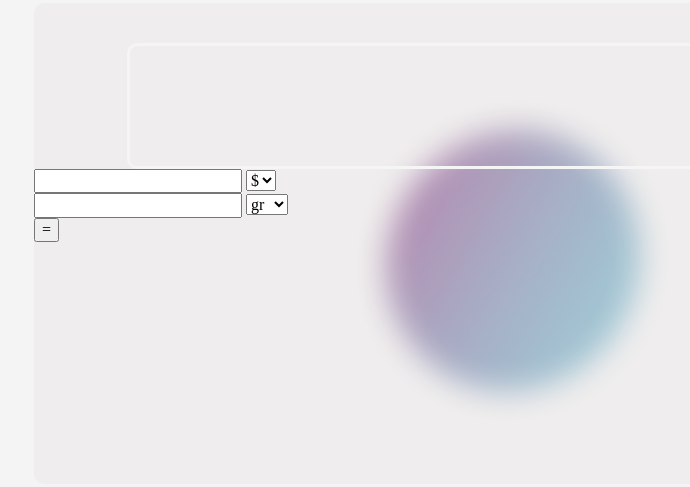
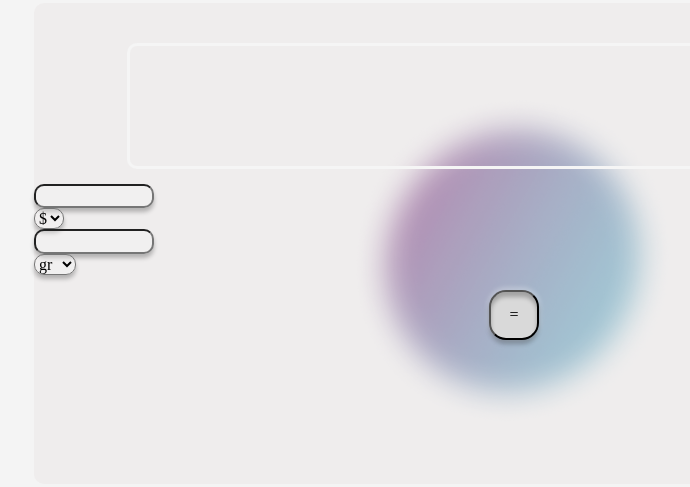
Before and after one commit to J-CarlosRojas/calculadora_Para_Supermercado, a plain HTML site: page index.html in a window 1280 px wide. Shown: the part 55-542 px from the top of the page, without its empty margins (126-816 px from the left). Drawn offline with Linux system fonts and the light colour scheme.

Commit message:
boceto style

```diff
--- a/assets/css/style.css
+++ b/assets/css/style.css
@@ -1,5 +1,12 @@
 body {
     background-color: #f4f4f4;
+}
+
+.decoracion_Fondo {
+    display: block;
+    margin: 150px auto 0;
+    height: auto;
+    z-index: -1;
 }
 
 .display_Resultado {
@@ -11,17 +18,6 @@ body {
     margin: 5vh auto 0;
 }
 
-.display_Resultado__contenido {
-
-}
-
-.decoracion_Fondo {
-    display: block;
-    margin: 150px auto 0;
-    height: auto;
-    z-index: -1;
-}
-
 .cuerpo_calculadora {
     z-index: 1;
     position: absolute;
@@ -29,7 +25,51 @@ body {
     height: 481px;
     left: 12.5%;
     top: 58px;
-
     background: rgba(232, 228, 228, 0.45);
     border-radius: 10px;
 }
+
+.cuerpo_calculadora {
+    display: flexbox;
+
+}
+
+.display_Inputs {
+
+    margin-top: 15px;
+    width: 70%;
+
+    align-items: center;
+}
+
+.display_Input__barra{
+    width: 7rem;
+
+}
+
+.display_Input__estilo {
+    display: flex;
+    flex-direction: row;
+    justify-content: space-between;
+    background: rgba(247, 247, 247, 0.25);
+    box-shadow: 0px 4px 4px rgba(0, 0, 0, 0.25);
+    border-radius: 10px;
+}
+
+.teclado {
+    display: flex;
+    justify-content: center;
+    align-items: center;
+    margin-top: 15px;
+}
+
+.teclado_igual {
+    width: 50px;
+    height: 50px;
+    left: 134px;
+    top: 274px;
+    background: #D9D9D9;
+    box-shadow: 0px 4px 4px rgba(0, 0, 0, 0.25), 0px -1px 4px 2px rgba(255, 255, 255, 0.25), inset 0px 5px 4px rgba(0, 0, 0, 0.25);
+    border-radius: 17px;
+    borde
+}
--- a/index.html
+++ b/index.html
@@ -18,22 +18,21 @@
         <div class="cuerpo_calculadora">
             <div class="display_Resultado">
                 <output placeholder="resultado" class="display_Resultado__contenido" >
-
                 </output>
             </div>
 
             <div class="display_Inputs">
-                <div class="display_Input__Precio">
-                    <input type="number">
-                    <select name="" id="">
-                        <option value="precio">
+                <div>
+                    <input type="number" class="display_Input__estilo display_Input__barra">
+                    <select name="" id="" class="display_Input__estilo">
+                        <option value="precio" id="precio">
                             $
                         </option>
                     </select>
                 </div>
-                <div class="display_Input__Peso">
-                    <input type="number">
-                    <select name="" id="">
+                <div>
+                    <input type="number" class="display_Input__estilo display_Input__barra">
+                    <select name="" id="cantidad" class="display_Input__estilo">
                         <option value="gramos">
                             gr
                         </option>
```
